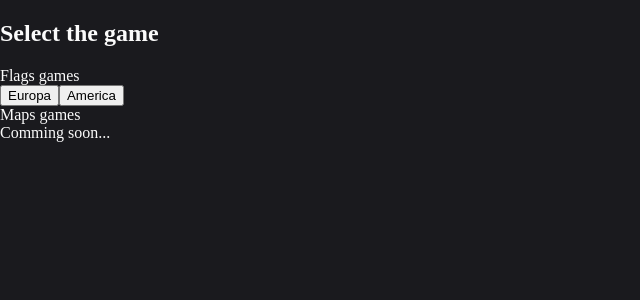
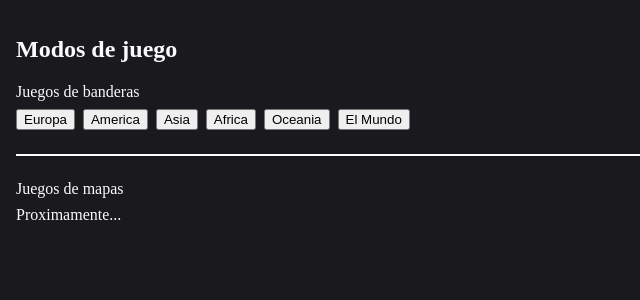
Before and after one commit to vetiolo/funnyflags, a React app in the folder frontend/: page / in a window 1280 px wide. Shown: the top 300 px of the page, without its empty margins (0-640 px from the left). Built offline with nearby package versions, Linux system fonts and the light colour scheme; the HTML template or start-up script is replaced by a standard one.

Commit message:
new styles and showing all the flag modes

```diff
--- /dev/null
+++ b/frontend/src/helpers/capitalize.js
@@ -0,0 +1,3 @@
+export function capitalizeCountryName(name) {
+  return name.charAt(0).toUpperCase() + name.slice(1);
+}
--- a/frontend/src/pages/FlagsGame.jsx
+++ b/frontend/src/pages/FlagsGame.jsx
@@ -6,7 +6,7 @@ import { GuessWidget } from "../components/GuessWidget";
 import "../styles/FlagsGame.css";
 import { useParams } from "react-router-dom";
 
-import { normalizeCountryName } from "../helpers/functions.js";
+import { normalizeCountryName } from "../helpers/normalize.js";
 
 export const FlagsGame = () => {
   const { continent } = useParams();
@@ -92,6 +92,9 @@ export const FlagsGame = () => {
       return 0;
     });
 
+    // limpiar el input
+    inputRef.current.value = "";
+
     // focus en el input por si clicka algun boton
     inputRef.current.focus();
   };
@@ -119,15 +122,17 @@ export const FlagsGame = () => {
     }
   };
 
-  if (loading) return <div>Cargando...</div>;
-  if (countries.length === 0) return <div>END</div>;
-
   return (
     <div className="container">
       <div>
+        {loading ? (
+          <div>Cargando...</div>
+        ) : (
+          <>
             <div className="gameInfoHeader">
               Banderas de {continent} | {successCount} / {numOfFlags}
             </div>
+            {countries.length !== 0 ? (
               <div className="box">
                 <Flag country_code={actualCountry?.code.toLowerCase()} />
                 <GuessWidget
@@ -137,6 +142,11 @@ export const FlagsGame = () => {
                   inputRef={inputRef}
                 />
               </div>
+            ) : (
+              <div>END</div>
+            )}
+          </>
+        )}
       </div>
     </div>
   );
--- a/frontend/src/pages/GamesMenu.jsx
+++ b/frontend/src/pages/GamesMenu.jsx
@@ -1,4 +1,6 @@
 import { useNavigate } from "react-router-dom";
+
+import "../styles/GamesMenu.css";
 
 export const GamesMenu = () => {
   const navigate = useNavigate();
@@ -8,16 +10,27 @@ export const GamesMenu = () => {
   };
 
   return (
-    <>
-      <h2>Select the game</h2>
-      <div>Flags games</div>
-      <div>
-        <button onClick={() => chooseMode("europa")}>Europa</button>
-        <button onClick={() => chooseMode("america")}>America</button>
+    <div className="gamesMenuContainer">
+      <h2>Modos de juego</h2>
+
+      <div className="modesContainer">
+        <div>Juegos de banderas</div>
+        <div className="gamesButtons">
+          <button onClick={() => chooseMode("europa")}>Europa</button>
+          <button onClick={() => chooseMode("america")}>America</button>
+          <button onClick={() => chooseMode("asia")}>Asia</button>
+          <button onClick={() => chooseMode("africa")}>Africa</button>
+          <button onClick={() => chooseMode("oceania")}>Oceania</button>
+          <button onClick={() => chooseMode("world")}>El Mundo</button>
+        </div>
       </div>
 
-      <div>Maps games</div>
-      <div>Comming soon...</div>
-    </>
+      <div className="separator"></div>
+
+      <div className="modesContainer">
+        <div>Juegos de mapas</div>
+        <div>Proximamente...</div>
+      </div>
+    </div>
   );
 };
--- /dev/null
+++ b/frontend/src/styles/GamesMenu.css
@@ -0,0 +1,19 @@
+.gamesMenuContainer {
+  padding: 1rem;
+}
+
+.modesContainer {
+  display: flex;
+  flex-direction: column;
+  gap: 0.5rem;
+}
+
+.gamesButtons {
+  display: flex;
+  gap: 0.5rem;
+}
+
+.separator {
+  margin-block: 1.5rem;
+  border: 1px solid white;
+}
```
Also changed, not shown: frontend/src/helpers/normalize.js (renamed from frontend/src/helpers/functions.js). Lines whose indentation alone changed are shown as unchanged.
